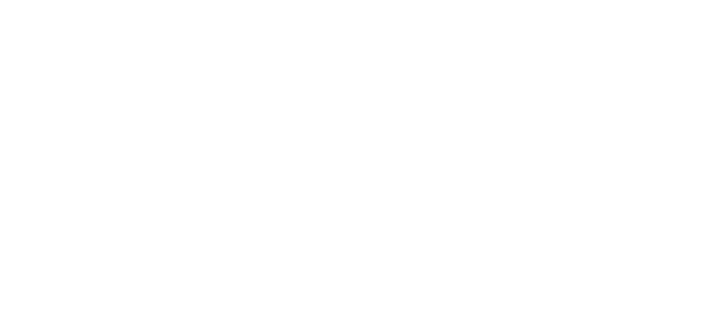
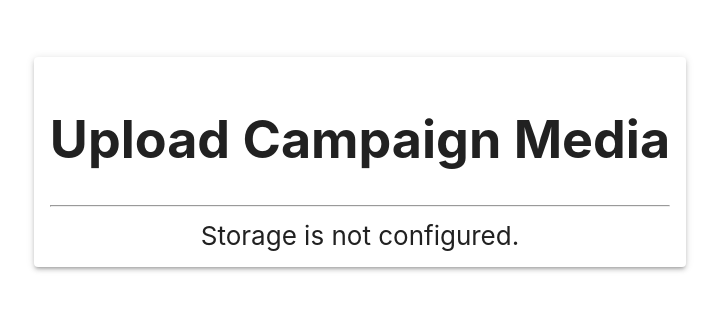
Before and after one commit to emmpaz/full-stack-dashboard, a React (Create React App) app in the folder my-app/: page /upload in a window 1280 px wide. Before the commit this address had no page. Shown: the part 238-548 px from the top of the page, without its empty margins (280-999 px from the left). Built offline with nearby package versions, Linux system fonts and the light colour scheme; no server answers.

Commit message:
Alex got the upload module working!

```diff
--- a/my-app/package.json
+++ b/my-app/package.json
@@ -3,6 +3,11 @@
   "version": "0.1.0",
   "private": true,
   "dependencies": {
+    "@azure/arm-storage": "^17.2.0",
+    "@azure/identity": "^2.0.4",
+    "@azure/msal-browser": "^2.28.0",
+    "@azure/msal-react": "^1.4.4",
+    "@azure/storage-blob": "^12.9.0",
     "@emotion/react": "^11.9.3",
     "@emotion/styled": "^11.9.3",
     "@mui/material": "^5.9.1",
@@ -14,6 +19,7 @@
     "@types/react": "^18.0.15",
     "@types/react-dom": "^18.0.6",
     "axios": "^0.27.2",
+    "azure-storage": "^2.10.7",
     "react": "^18.2.0",
     "react-dom": "^18.2.0",
     "react-router-dom": "^6.3.0",
--- a/my-app/src/App.tsx
+++ b/my-app/src/App.tsx
@@ -14,6 +14,7 @@
 
 import axios from 'axios';
 import { DashTwo } from './pages/dashboard_2';
+import UploadModule from './components/upload_module';
 
 
 function App() {
@@ -22,6 +23,7 @@
       <header className="App-header">
         <Router>
             <Routes>
+              <Route path="/upload" element = {<UploadModule />}/>
               <Route path="/" element = {<DashTwo />}/>
               <Route path="/swap" element = {<Homepage />}/>
               <Route path="/createAcc" element = {<CreateAccount />}/>
--- /dev/null
+++ b/my-app/src/azure-storge-blob.ts
@@ -0,0 +1,74 @@
+// ./src/azure-storage-blob.ts
+
+// <snippet_package>
+// THIS IS SAMPLE CODE ONLY - NOT MEANT FOR PRODUCTION USE
+import { BlobServiceClient, ContainerClient} from '@azure/storage-blob';
+
+const containerName = `testing`;
+const sasToken = process.env.REACT_APP_STORAGESASTOKEN;
+const storageAccountName = process.env.REACT_APP_STORAGERESOURCENAME;
+// </snippet_package>
+
+// <snippet_isStorageConfigured>
+// Feature flag - disable storage feature to app if not configured
+export const isStorageConfigured = () => {
+  return (!storageAccountName || !sasToken) ? false : true;
+}
+// </snippet_isStorageConfigured>
+
+// <snippet_getBlobsInContainer>
+// return list of blobs in container to display
+const getBlobsInContainer = async (containerClient: ContainerClient) => {
+  const returnedBlobUrls: string[] = [];
+
+  // get list of blobs in container
+  // eslint-disable-next-line
+  for await (const blob of containerClient.listBlobsFlat()) {
+    // if image is public, just construct URL
+    returnedBlobUrls.push(
+      `https://${storageAccountName}.blob.core.windows.net/${containerName}/${blob.name}`
+    );
+  }
+
+  return returnedBlobUrls;
+}
+// </snippet_getBlobsInContainer>
+
+// <snippet_createBlobInContainer>
+const createBlobInContainer = async (containerClient: ContainerClient, file: File) => {
+
+  // create blobClient for container
+  const blobClient = containerClient.getBlockBlobClient(file.name);
+
+  // set mimetype as determined from browser with file upload control
+  const options = { blobHTTPHeaders: { blobContentType: file.type } };
+
+  // upload file
+  await blobClient.uploadData(file, options);
+}
+// </snippet_createBlobInContainer>
+
+// <snippet_uploadFileToBlob>
+const uploadFileToBlob = async (file: File | null): Promise<string[]> => {
+  if (!file) return [];
+
+  // get BlobService = notice `?` is pulled out of sasToken - if created in Azure portal
+  const blobService = new BlobServiceClient(
+    `https://${storageAccountName}.blob.core.windows.net/?${sasToken}`
+  );
+
+  // get Container - full public read access
+  const containerClient: ContainerClient = blobService.getContainerClient(containerName);
+  await containerClient.createIfNotExists({
+    access: 'container',
+  });
+
+  // upload file
+  await createBlobInContainer(containerClient, file);
+
+  // get list of blobs in container
+  return getBlobsInContainer(containerClient);
+};
+// </snippet_uploadFileToBlob>
+
+export default uploadFileToBlob;
--- a/my-app/src/components/upload_module.tsx
+++ b/my-app/src/components/upload_module.tsx
@@ -1 +1,60 @@
-export {}
+import { Button, Input, Paper } from '@mui/material';
+import React, { useState } from 'react';
+import uploadFileToBlob, { isStorageConfigured } from '../azure-storge-blob';
+
+const storageConfigured = isStorageConfigured();
+
+const UploadModule = () => {
+    // all blobs in container
+    const [blobList, setBlobList] = useState<string[]>([]);
+    // current file to upload into container
+    const [fileSelected, setFileSelected] = useState(null);
+
+    // UI/form management
+    const [uploading, setUploading] = useState(false);
+    const [inputKey, setInputKey] = useState(Math.random().toString(36));
+
+    const onFileChange = (event: any) => {
+        // capture file into state
+        setFileSelected(event.target.files[0]);
+    };
+
+    const onFileUpload = async () => {
+        // prepare UI
+        setUploading(true);
+
+        // *** UPLOAD TO AZURE STORAGE ***
+        const blobsInContainer: string[] = await uploadFileToBlob(fileSelected);
+
+        // prepare UI for results
+        setBlobList(blobsInContainer);
+
+        // reset state/form
+        setFileSelected(null);
+        setUploading(false);
+        setInputKey(Math.random().toString(36));
+      };
+
+      const DisplayForm = () => (
+        <div>
+          <Input type="file" onChange={onFileChange} key={inputKey || ''} />
+            <Button type="submit" onClick={onFileUpload}>
+                Submit
+            </Button>
+        </div>
+      )
+
+
+  return (
+    <Paper elevation={3} sx={{p:2}}>
+      <h1>Upload Campaign Media</h1>
+      {storageConfigured && !uploading && DisplayForm()}
+      {storageConfigured && uploading && <div>Uploading</div>}
+      <hr />
+      {storageConfigured && blobList.length > 0}
+      {!storageConfigured && <div>Storage is not configured.</div>}
+    </Paper>
+  );
+};
+
+export default UploadModule;
```
Also changed, not shown: 1 other file (tests, documents, lock files or other folders).
